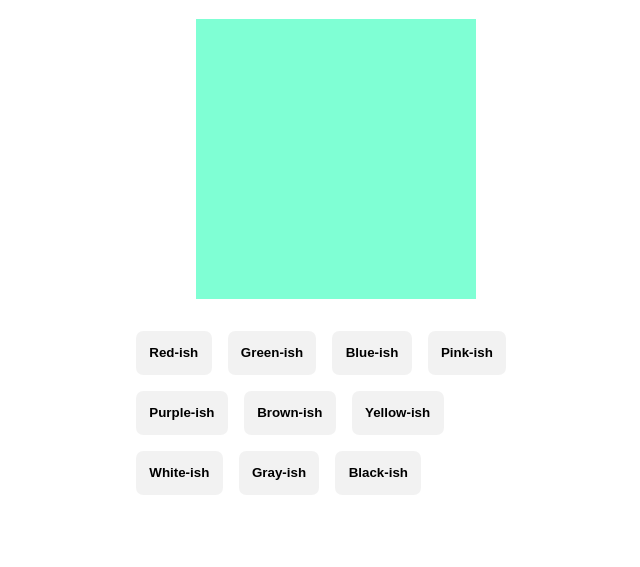
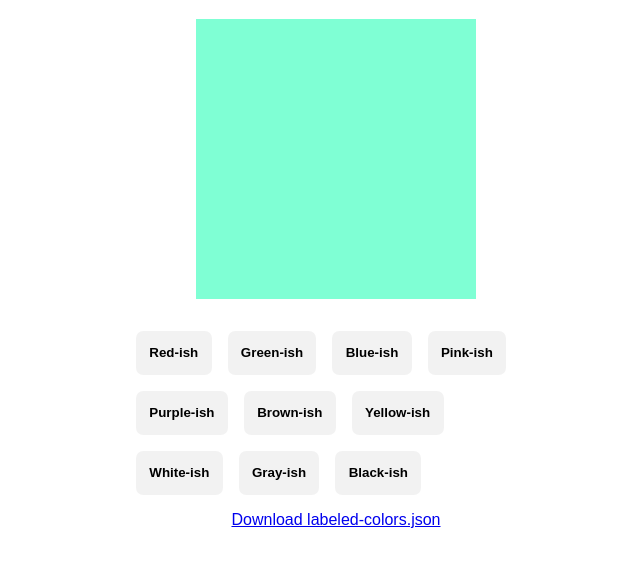
Before and after one commit to andyjakubowski/color-classifier, a website: page dist/label-colors.html in a window 1280 px wide. Shown: the part 61-628 px from the top of the page, without its empty margins (304-944 px from the left). Drawn offline with Linux system fonts and the light colour scheme.

Commit message:
Test JSON data downloading

```diff
--- /dev/null
+++ b/dist/javascript.js
@@ -0,0 +1,27 @@
+function handleDOMContentLoaded() {
+  appendDataDownloadLink();
+}
+
+function appendDataDownloadLink() {
+  const sampleObject = {
+    name: 'Andy',
+    age: 102,
+  };
+  const jsonSampleObject = JSON.stringify(sampleObject);
+  const blob = new Blob([jsonSampleObject], { type: 'application/json' });
+  const url = URL.createObjectURL(blob);
+
+  const a = document.createElement('a');
+  a.href = url;
+  a.download = 'labeled-colors.json';
+  a.textContent = 'Download labeled-colors.json';
+
+  const mainContentEl = document.getElementsByClassName('main-content').item(0);
+  mainContentEl.append(a);
+}
+
+if (document.readyState === 'loading') {
+  document.addEventListener('DOMContentLoaded', handleDOMContentLoaded);
+} else {
+  handleDOMContentLoaded();
+}
--- a/dist/label-colors.html
+++ b/dist/label-colors.html
@@ -48,5 +48,6 @@
         </ul>
       </div>
     </main>
+    <script src="./javascript.js"></script>
   </body>
 </html>
```
Lines whose indentation alone changed are shown as unchanged.
